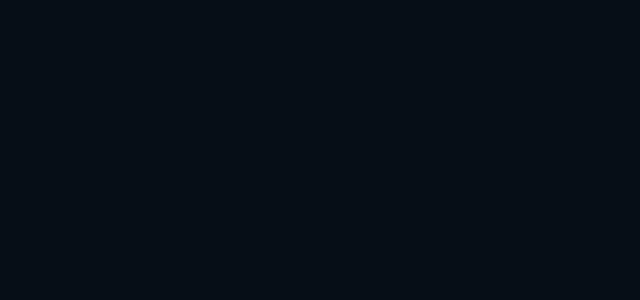
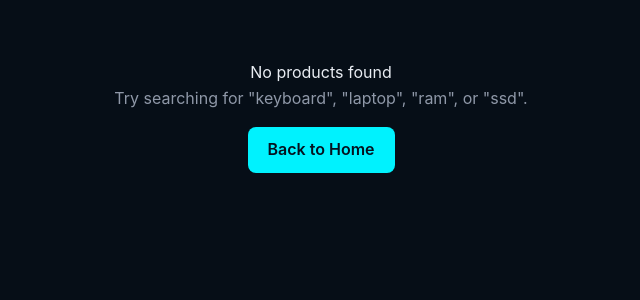
Before and after one commit to TechForage/TechForge, a React app in the folder frontend/: page /search in a window 1280 px wide. Before the commit this address had no page. Shown: the top 300 px of the page, without its empty margins (319-959 px from the left). Built offline with nearby package versions, Linux system fonts and the light colour scheme; the HTML template or start-up script is replaced by a standard one.

Commit message:
Add search functionality to navigate between product category pages

```diff
--- a/frontend/src/App.jsx
+++ b/frontend/src/App.jsx
@@ -1,7 +1,8 @@
 import { Routes, Route } from "react-router-dom";
 import Home from "./pages/Home";
-import Keyboard from "./pages/keyboard/keyboard";
+import Keyboard from "./pages/keyboard/Keyboard";
 import Watchlist from "./pages/watchlist/Watchlist";
+import SearchResults from "./pages/SearchResults/SearchResults";
 
 function App() {
   return (
@@ -9,6 +10,8 @@ function App() {
       <Route path="/" element={<Home />} />
       <Route path="/keyboard" element={<Keyboard />} />
       <Route path="/watchlist" element={<Watchlist />} />
+      <Route path="/search" element={<SearchResults />} />
+      <Route path="*" element={<SearchResults />} />
     </Routes>
   );
 }
--- a/frontend/src/components/Navbar/Navbar.jsx
+++ b/frontend/src/components/Navbar/Navbar.jsx
@@ -1,3 +1,4 @@
+import { useState } from "react";
 import { useNavigate } from "react-router-dom";
 import {
   Cpu,
@@ -8,15 +9,49 @@ import {
   ShoppingCart,
 } from "lucide-react";
 import { useWatchlist } from "../../contexts/WatchlistContext";
+import { resolveSearchRoute } from "../../config/searchRoutes";
 
 const Navbar = () => {
   const navigate = useNavigate();
   const { watchlistCount } = useWatchlist();
+  const [searchTerm, setSearchTerm] = useState("");
+
+  /**
+   * Shared search handler used by both the Enter key
+   * and the search button click.
+   */
+  const handleSearch = () => {
+    const trimmedTerm = searchTerm.trim();
+
+    if (trimmedTerm.length === 0) {
+      return; // ignore empty/whitespace-only searches
+    }
+
+    const matchedRoute = resolveSearchRoute(trimmedTerm);
+
+    if (matchedRoute) {
+      navigate(matchedRoute);
+    } else {
+      navigate(`/search?q=${encodeURIComponent(trimmedTerm)}`);
+    }
+
+    setSearchTerm("");
+  };
+
+  const handleKeyDown = (e) => {
+    if (e.key === "Enter") {
+      handleSearch();
+    }
+  };
 
   return (
     <header className="navbar">
       <div className="container">
-        <div className="logo" onClick={() => navigate("/")} style={{ cursor: "pointer" }}>
+        <div
+          className="logo"
+          onClick={() => navigate("/")}
+          style={{ cursor: "pointer" }}
+        >
           <div className="logo-icon">
             <Cpu size={20} />
           </div>
@@ -27,14 +62,17 @@ const Navbar = () => {
           <input
             type="text"
             placeholder="Search Processors, GPUs, Laptops, AI Gear..."
+            value={searchTerm}
+            onChange={(e) => setSearchTerm(e.target.value)}
+            onKeyDown={handleKeyDown}
           />
 
-          <button className="search-category">
+          <button className="search-category" type="button">
             All Categories
             <ChevronDown size={14} />
           </button>
 
-          <button className="search-btn">
+          <button className="search-btn" type="button" onClick={handleSearch}>
             <Search size={18} />
           </button>
         </div>
--- /dev/null
+++ b/frontend/src/config/searchRoutes.js
@@ -0,0 +1,24 @@
+export const searchRoutes = {
+  keyboard: "/keyboard",
+  processor: "/processor",
+  "graphics card": "/graphics-card",
+  laptop: "/laptop",
+  motherboard: "/motherboard",
+  ram: "/ram",
+  ssd: "/ssd",
+  monitor: "/monitor",
+  "gaming accessories": "/gaming-accessories",
+  networking: "/networking",
+  "smart devices": "/smart-devices",
+  watchlist: "/watchlist",
+};
+
+
+export const resolveSearchRoute = (rawQuery) => {
+  if (!rawQuery || typeof rawQuery !== "string") return null;
+
+  const normalizedQuery = rawQuery.trim().toLowerCase();
+  if (normalizedQuery.length === 0) return null;
+
+  return searchRoutes[normalizedQuery] || null;
+};
--- /dev/null
+++ b/frontend/src/pages/SearchResults/SearchResults.jsx
@@ -0,0 +1,39 @@
+// src/pages/SearchResults/SearchResults.jsx
+import { useSearchParams, useNavigate } from "react-router-dom";
+
+const SearchResults = () => {
+  const [searchParams] = useSearchParams();
+  const navigate = useNavigate();
+  const query = searchParams.get("q") || "";
+
+  return (
+    <div className="container" style={{ padding: "60px 0", textAlign: "center" }}>
+      <h2 style={{ color: "var(--ink, #e9edf3)" }}>No products found</h2>
+      {query && (
+        <p style={{ color: "var(--ink-dim, #8f98a8)" }}>
+          We couldn't find anything matching "{query}".
+        </p>
+      )}
+      <p style={{ color: "var(--ink-dim, #8f98a8)" }}>
+        Try searching for "keyboard", "laptop", "ram", or "ssd".
+      </p>
+      <button
+        onClick={() => navigate("/")}
+        style={{
+          marginTop: "16px",
+          background: "var(--accent-cyan, #3fa9ff)",
+          color: "#05121f",
+          border: "none",
+          padding: "10px 20px",
+          borderRadius: "8px",
+          fontWeight: 600,
+          cursor: "pointer",
+        }}
+      >
+        Back to Home
+      </button>
+    </div>
+  );
+};
+
+export default SearchResults;
```
